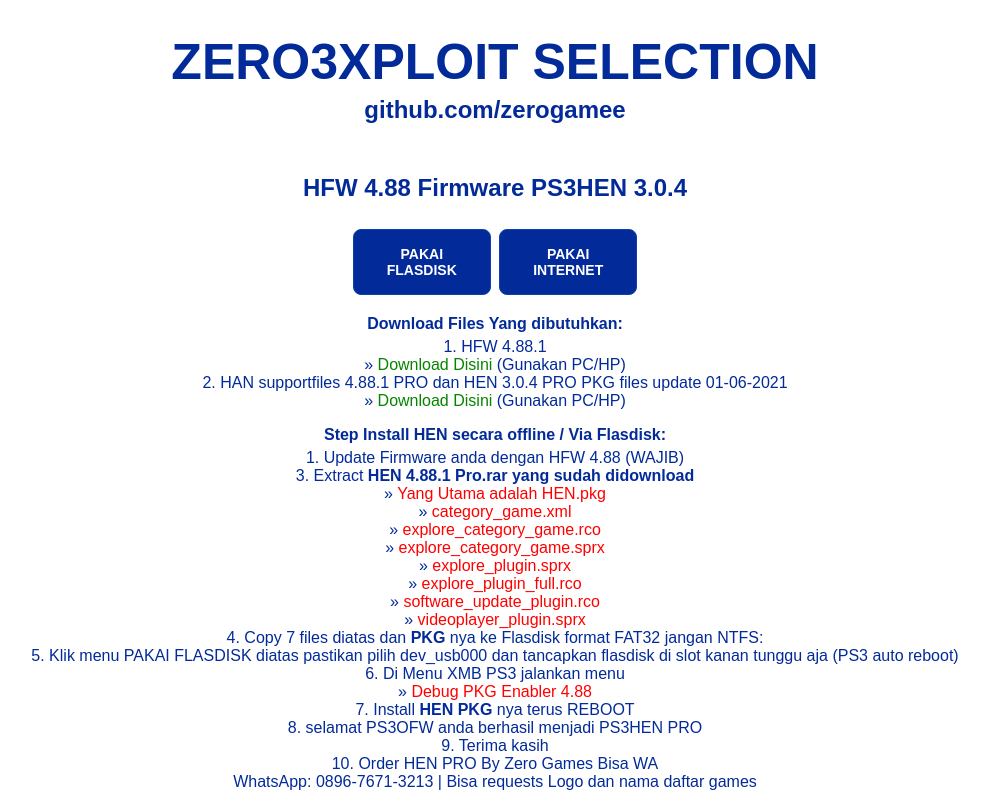
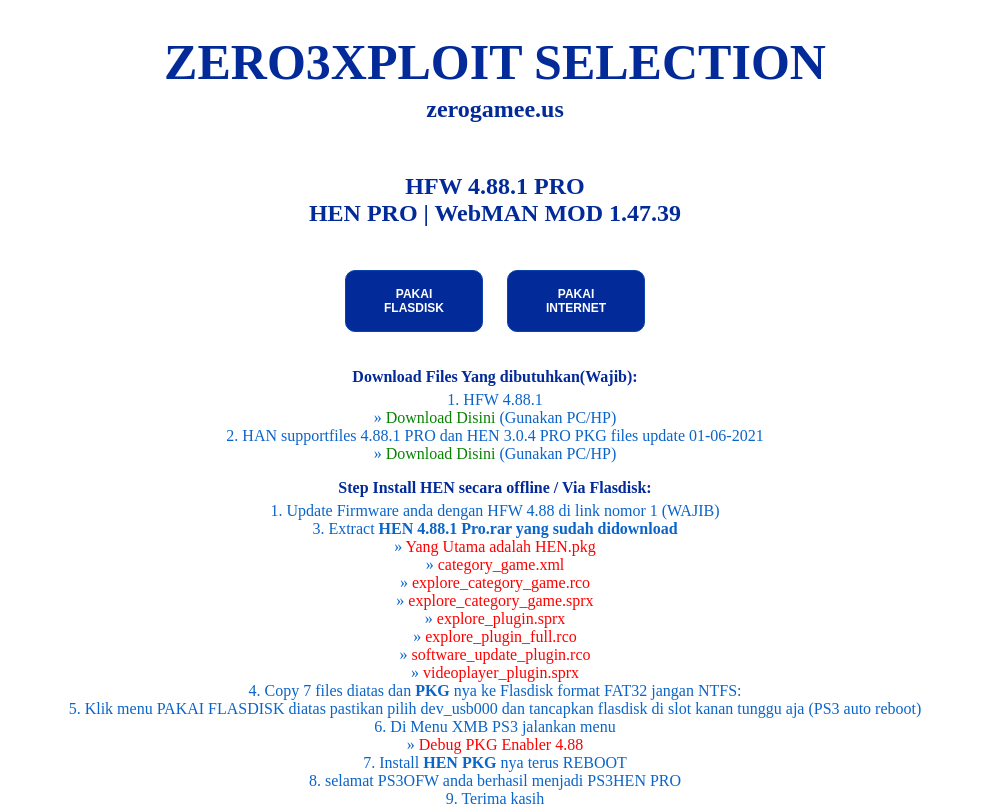
Before and after one commit to Covitozz/488, a plain HTML site: page index.html in a window 1280 px wide. Shown: the top 806 px of the page, without its empty margins (145-1134 px from the left). Drawn offline with Linux system fonts and the light colour scheme.

Commit message:
Add files via upload

```diff
--- a/index.html
+++ b/index.html
@@ -16,8 +16,8 @@
 	background-repeat: no-repeat;
 	background-size: 100%;
 	max-width: 100%;
-	font-family: Arial;
-	color: #022a99;
+	font-family:demonized;
+	color: #0a64ca;
 }
 
 a:link,
@@ -111,12 +111,12 @@
 	transition-duration: 0.4s;
 	color: #fff;
 	background-color: #022a99;
-	border-radius: 8px;
+	border-radius: 10px;
 	border: 1px solid #0a43ae;
 	padding: 16px 30px;
-	font-size: 14px;
+	font-size: 12px;
         font-weight: bold;
-	margin: 4px 2px;
+	margin: 20px 10px;
 	text-wrap: none;
 	width: 138px;
 	cursor: pointer;
@@ -125,12 +125,12 @@
 	-webkit-transition-duration
 	color: black;
 	background-color: #000000;
-	border-radius: 15px;
-	border: 1px solid #0a43ae;
+	border-radius: 10px;
+	border: 3px solid #0a43ae;
 	padding: 29px 32px;
-	font-size: 20px;
+	font-size: 12px;
         font-weight: bold;
-	margin: 4px 2px;
+	margin: 10px 5px;
 	text-wrap: none;
 	width: 200px;
 	cursor: pointer;
@@ -282,13 +282,14 @@
             <center>ZERO3XPLOIT SELECTION</center>
           </h1>
           <h2 id="title">
-            <center>github.com/zerogamee</center>
+            <center>zerogamee.us</center>
           </h2>
         </div>
         <div id="content">
           <div id="contentBody">
             <h2 id="title">
-              HFW 4.88 Firmware PS3HEN 3.0.4
+              HFW 4.88.1 PRO<BR />
+              <center>HEN PRO | WebMAN MOD 1.47.39<center>
             </h2>
             <br />
             <a href="./HAN/index.html"><button class="exploi"><font color="#ffffff">PAKAI<br />FLASDISK</font></button></a>
@@ -302,7 +303,7 @@
             <a href="./ps3hen_enabler_usb000.html"><button class="exploi"><font color="#ffffff">HEN<br />EnablerUSB</font></button></a>
             <a href="./index_485.html"><button class="exploi"><font color="#ffffff">Back to <br />4.85 menu</font></button></a> <br /><br />-->
 			<p>
-			<h3>Download Files Yang dibutuhkan:</h3>
+			<h3>Download Files Yang dibutuhkan(Wajib):</h3>
 			1. HFW 4.88.1<br/>
 			&raquo; <a href="https://bit.ly/2y3MvKm" target="_blank"><font color="#068400">Download Disini</font></a> (Gunakan PC/HP)<br/>
 			2. HAN supportfiles 4.88.1 PRO dan HEN 3.0.4 PRO PKG files update 01-06-2021<br/>
@@ -310,7 +311,7 @@
 			</p>
 			<p>
 			<h3>Step Install HEN secara offline / Via Flasdisk:</h3>
-			1. Update Firmware anda dengan HFW 4.88 (WAJIB)<br/>
+			1. Update Firmware anda dengan HFW 4.88 di link nomor 1 (WAJIB)<br/>
 			3. Extract <b>HEN 4.88.1 Pro.rar yang sudah didownload</b><br/>
 			&raquo; <font color="#ff0000">Yang Utama adalah HEN.pkg</font><br />
 			&raquo; <font color="#ff0000">category_game.xml</font><br />
```
